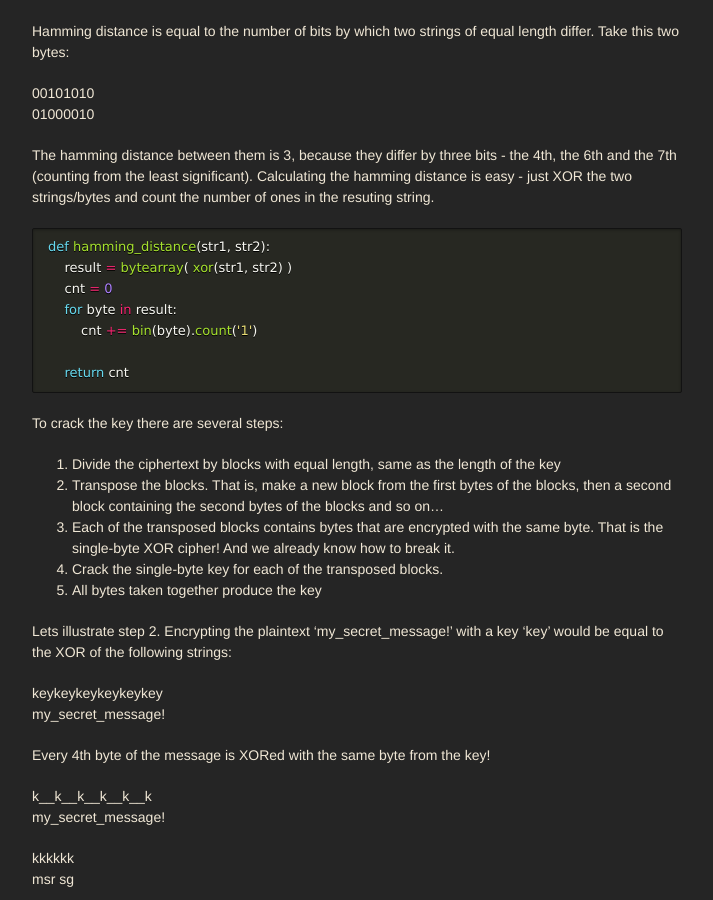
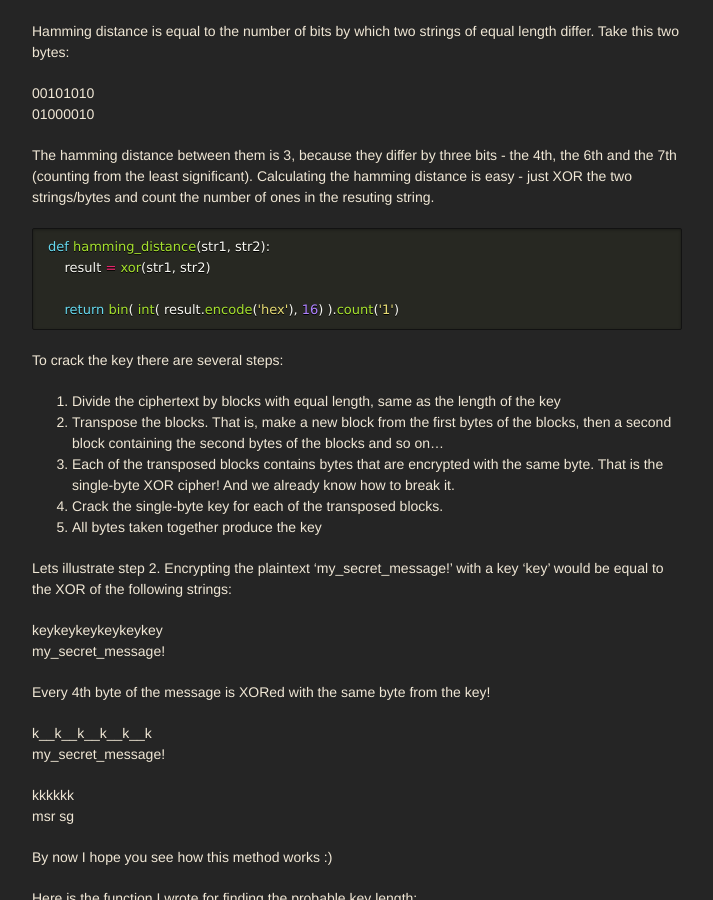
Before and after one commit to idafchev/idafchev.github.io, a Jekyll site: the page built from _posts/2017-04-13-crypto_part1.md, in a window 1280 px wide and 900 px high, scrolled down 5795 px. Shown: the whole window, without its empty margins (283-996 px from the left). Built offline with Jekyll 4.4.1, drawn with Linux system fonts in a browser that asks for light colours; nearby versions of some CDN libraries; some web fonts are replaced.

Commit message:
small change

````diff
--- a/_posts/2017-04-13-crypto_part1.md
+++ b/_posts/2017-04-13-crypto_part1.md
@@ -261,12 +261,9 @@ Calculating the hamming distance is easy - just XOR the two strings/bytes and co
 
 ```python
 def hamming_distance(str1, str2):
-    result = bytearray( xor(str1, str2) )
-    cnt = 0
-    for byte in result:
-        cnt += bin(byte).count('1')
+    result = xor(str1, str2)
 
-    return cnt
+    return bin( int( result.encode('hex'), 16) ).count('1')
 ```
 
 To crack the key there are several steps:
````
